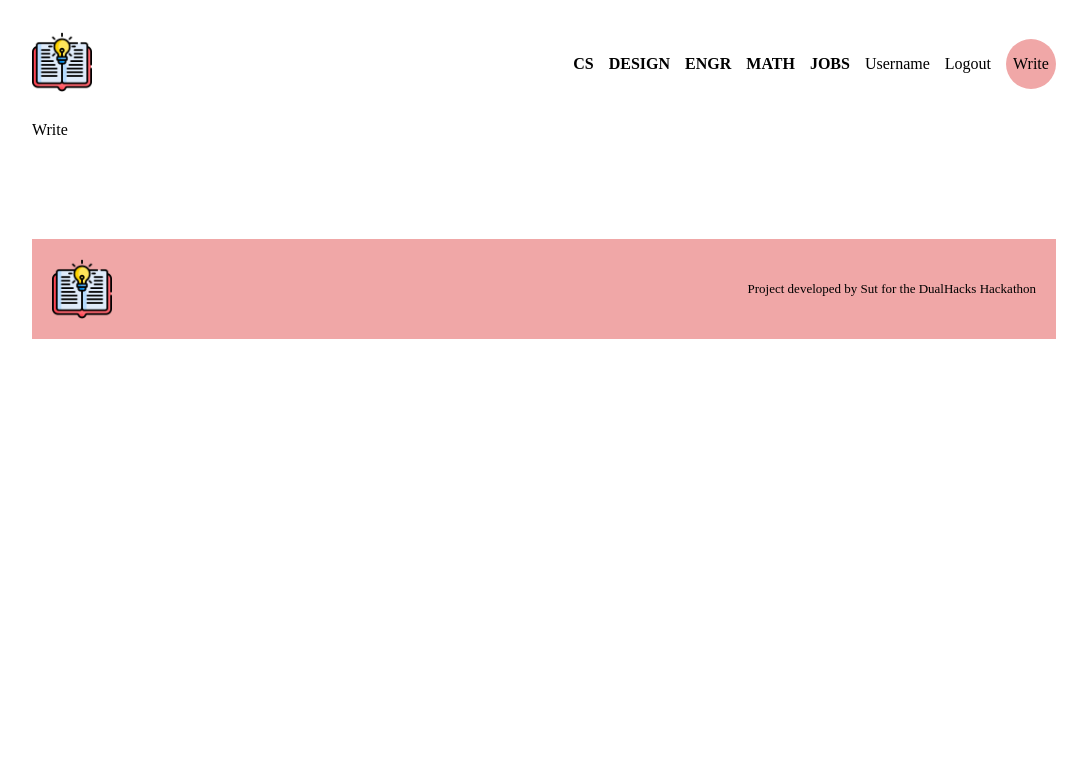
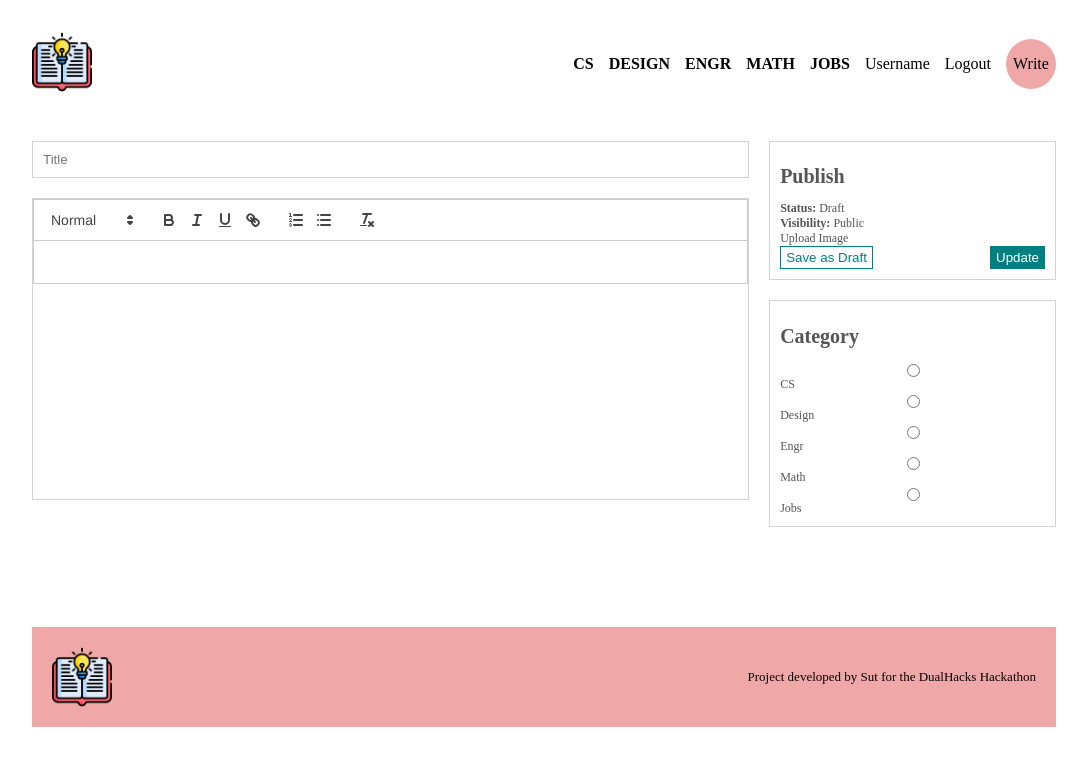
Before and after one commit to SutMa/StudentBlogApp, a React (Create React App) app in the folder client/: page /write in a window 1280 px wide. Shown: the top 766 px of the page, without its empty margins (96-1183 px from the left). Built offline with nearby package versions, Linux system fonts and the light colour scheme.

Commit message:
Finished front end

```diff
--- a/client/package.json
+++ b/client/package.json
@@ -8,6 +8,7 @@
     "@testing-library/user-event": "^13.5.0",
     "react": "^18.2.0",
     "react-dom": "^18.2.0",
+    "react-quill": "^2.0.0",
     "react-router-dom": "^6.14.2",
     "react-scripts": "5.0.1",
     "sass": "^1.64.2",
--- a/client/src/pages/Write.jsx
+++ b/client/src/pages/Write.jsx
@@ -1,8 +1,50 @@
 import React from 'react'
+import ReactQuill from 'react-quill'
+import 'react-quill/dist/quill.snow.css'
+import { useState } from 'react'
 
 const Write = () => {
+
+  const [value,setValue] = useState('')
   return (
-    <div>Write</div>
+    <div className="add">
+      <div className="content">
+        <input type="text" placeholder='Title'/>
+        <div className="editorContainer">
+          <ReactQuill theme="snow" value={value} onChange={setValue} />
+        </div>
+      </div>
+      <div className="menu">
+        <div className="item">
+          <h1>Publish</h1>
+          <span>
+            <b>Status: </b> Draft
+          </span>
+          <span>
+            <b>Visibility: </b> Public
+          </span>
+          <input style={{display: "none"}} type="file" id='file'/>
+          <label htmlFor="file">Upload Image</label>
+          <div className="buttons">
+            <button>Save as Draft</button>
+            <button>Update</button>
+          </div>
+        </div>
+        <div className="item">
+          <h1>Category</h1>
+          <input type="radio" name="cat" value="CS" id="CS"/>
+          <label htmlFor="CS">CS</label>
+          <input type="radio" name="cat" value="DESIGN" id="DESIGN"/>
+          <label htmlFor="DESIGN">Design</label>
+          <input type="radio" name="cat" value="ENGR" id="ENGR"/>
+          <label htmlFor="ENGR">Engr</label>
+          <input type="radio" name="cat" value="MATH" id="MATH"/>
+          <label htmlFor="MATH">Math</label>
+          <input type="radio" name="cat" value="JOBS" id="JOBS"/>
+          <label htmlFor="JOBS">Jobs</label>
+        </div>
+      </div>
+    </div>
   )
 }
 
--- a/client/src/style.scss
+++ b/client/src/style.scss
@@ -298,5 +298,89 @@
         }
       }
     }
+
+//WRITE Styling
+    .add {
+      margin-top: 20px;
+      display: flex;
+      gap: 20px;
+
+      .content {
+        flex: 5;
+        display: flex;
+        flex-direction: column;
+        gap: 20px;
+
+        input {
+          padding: 10px;
+          border: 1px solid lightgray;
+        }
+
+        .editorContainer {
+          height: 300px;
+          overflow: scroll;
+          border: 1px solid lightgray;
+
+          .editor {
+            height: 100%;
+            border: none;
+          }
+        }
+      }
+
+      .menu {
+        flex: 2;
+        display: flex;
+        flex-direction: column;
+        gap: 20px;
+
+        .item {
+          border: 1px solid lightgray;
+          padding: 10px;
+          flex:1;
+          display: flex;
+          flex-direction: column;
+          justify-content: space-between;
+          font-size: 12px;
+          color: #555;
+
+          h1{
+            font-size: 20px;
+          }
+
+          .file{
+            text-decoration: underline;
+            cursor: pointer;
+          }
+
+          .buttons{
+            display: flex;
+            justify-content: space-between;
+
+            :first-child{
+              cursor: pointer;
+              color: teal;
+              background-color: white;
+              border: 1px solid teal;
+              padding: 3px 5px;
+            }
+            :last-child{
+              cursor: pointer;
+              color: white;
+              background-color: teal;
+              border: 1px solid teal;
+              padding: 3px 5px;
+            }
+          }
+
+          .cat{
+            display: flex;
+            align-items: center;
+            gap: 2px;
+            color: teal;
+          }
+        }
+      }
+    }
   }
 }
```
Also changed, not shown: 1 other file (tests, documents, lock files or other folders).
